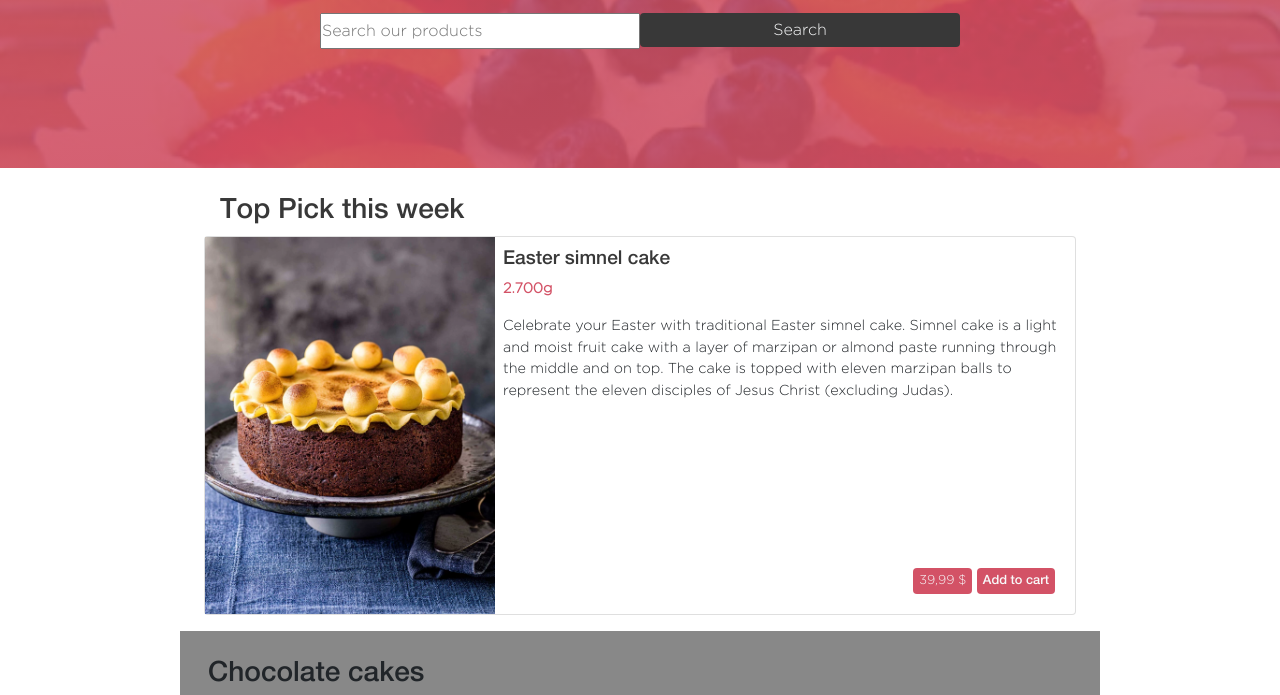
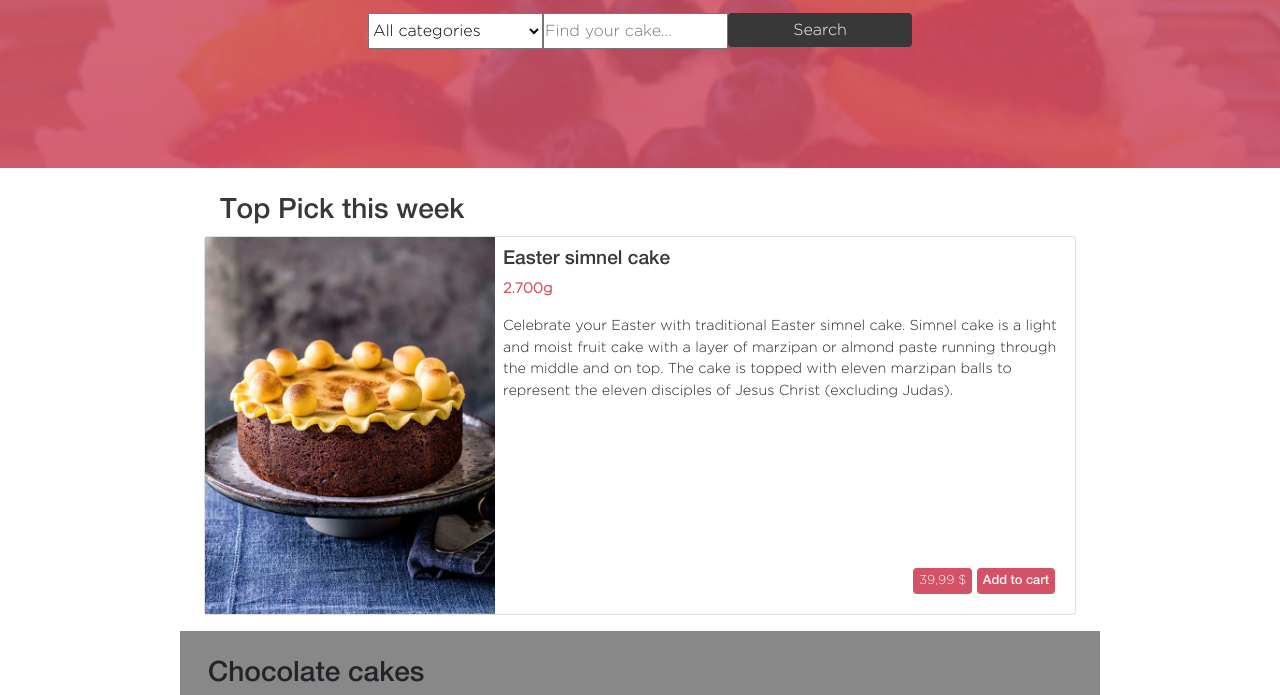
Before and after one commit to AleksandarIvezic/Cake-Factory, a website: page index.html in a window 1280 px wide. Shown: the part 232-927 px from the top of the page. Drawn offline with nearby package versions, Linux system fonts and the light colour scheme.

Commit message:
Add categories selection box

```diff
--- a/index.html
+++ b/index.html
@@ -42,8 +42,18 @@
       <h1>CAKE FACTORY</h1>
       <p>Make a choise and we make your cake</p>
 
-      <form class="search-bar d-flex justify-content-center">
-        <input class="py-1" type="text" placeholder="Search our products">
+      <form class="search-bar d-flex flex-column justify-md-content-center flex-md-row align-items-stretch px-5 ">
+        <select id="categories" name="categories" size="1">
+          <option value="categories">All categories</option>
+          <option value="recomendation">Top recomendation</option>
+          <option value="chocolate">Chocolate</option>
+          <option value="fruit">Fruit</option>
+          <option value="gluten-free">Gluten free</option>
+          <option value="birthday">Birthday</option>
+          <option value="wedding">Wedding</option>
+          <option value="other">Other</option>
+        </select>
+        <input class="py-1" type="search" placeholder="Find your cake...">
         <a href="/search-results.html"><button type="button" class="btn bg-black text-light py-1 w-100">Search</button></a>
       </form>
     </div>
```
